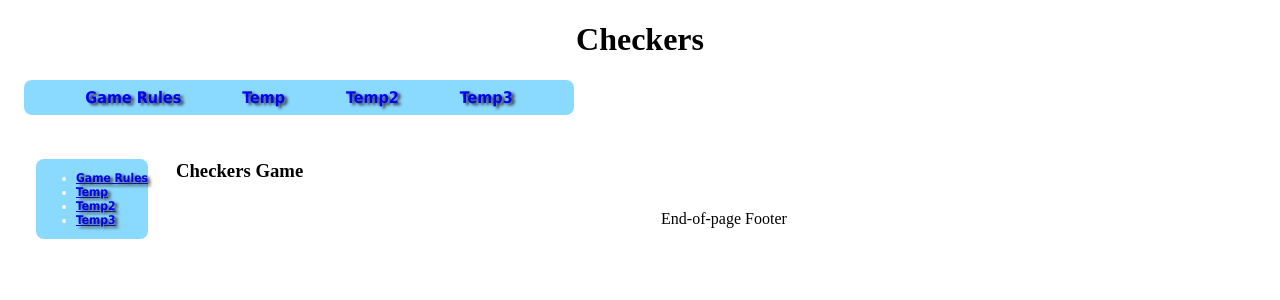
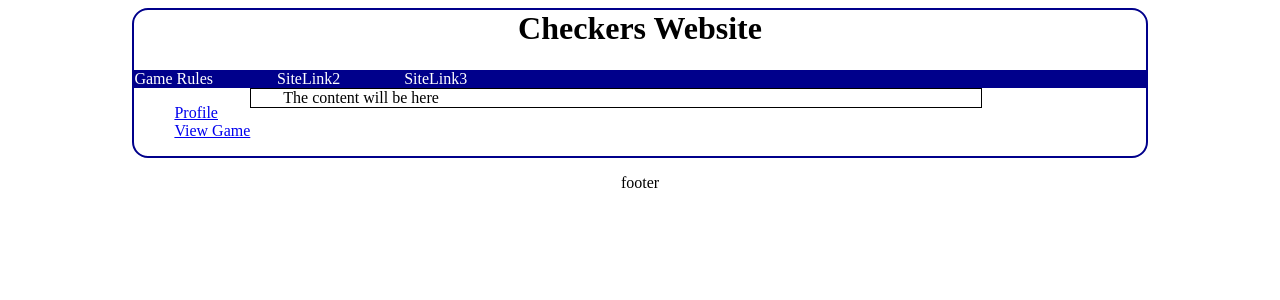
Before and after one commit to harley1011/Checkers-Website, a PHP site: page / in a window 1280 px wide. Shown: the top 300 px of the page. Run offline with PHP 8.4, Linux system fonts and the light colour scheme.

Commit message:
Redid structure of website

```diff
--- a/CSS/mainstyle.css
+++ b/CSS/mainstyle.css
@@ -1,41 +1,54 @@
-#topmenu {
-    width: 550px;
-    height: 35px;
-    font-size: 16px;
-    margin: 1em;
-    font-family: Tahoma, Geneva, sans-serif;
-    font-weight: bold;
+div#centerpage
+{
+    margin-left:auto; margin-right:auto;
+    margin-top: auto; margin-bottom: auto;
+    width: 80%;
+    height: 60%;
+    border: 2px solid darkblue;
+    border-radius: 16px;
+    overflow: hidden;
+}
+header.banner > section.logo
+{
+    font-size: xx-large; font-weight: bold;
+    height: 60px; padding-top 30px;
     text-align: center;
-    text-shadow: 3px 2px 3px #333333;
-    background-color: #8AD9FF;
-        border-radius: 8px;
 }
-#topmenu ul {
-    height: auto;
-    padding: 8px 0px;
-    margin: 0px;
+header.banner nav
+{
+    background-color: darkblue;
+    margin-left:  auto; margin-right: auto;
+    white-space: nowrap;
 }
-#topmenu li {
-display: inline;
-padding: 20px;
+header.banner > nav a:link
+{
+    text-decoration: none;
+    color: white;
+    margin-right: 60px;
 }
-#topmenu a {
-    text-decoration: none;
-    color: #00F;
-    padding: 8px 8px 8px 8px;
+header.banner > nav a:hover
+{
+    text-decoration: : underline;
 }
-#topmenu a:hover {
-    color: #F90;
-    background-color: #FFF;
+section#main
+{
+    overflow: hidden;
+    background-color: : #def;
 }
-#leftnav {
-	background-color: #8AD9FF;
-    border-radius: 8px;
+section#main > nav
+{
 
     float: left;
-    font-size: 12px;
-    margin: 1em;
-    font-family: Tahoma, Geneva, sans-serif;
-    font-weight: bold;
-    text-shadow: 3px 2px 3px #333333;
+    top-margin: 2em
 }
+section#main > nav > ul
+{
+    list-style-type: none;
+}
+section#main > article
+{
+    width: 69%; float: left;
+    background-color: white;
+    padding-left: 2em;
+    border: 1px solid black;
+}
--- a/index.html
+++ b/index.html
@@ -1,62 +1,28 @@
 <!DOCTYPE html>
 <html>
-<header>
-<link rel="stylesheet" type="text/css" href="CSS/mainstyle.css">
-<title>Checkers</title>
-<h1 style="text-align: center"> Checkers</h1>
-<div id ="topmenu">
-    <ul>
-        <li><a href="rules.html">Game Rules</a></li>
-        <li><a href="rules.html">Temp</a></li>
-        <li><a href="rules.html">Temp2</a></li>
-        <li><a href="rules.html">Temp3</a></li>
-    </ul>
+<head>
+<link rel="stylesheet" type="text/css" href="css/mainstyle.css"
+</head>
+<body id="top">
+    <div id="centerpage">
+        <header class="banner">
+            <section class="logo"> Checkers Website</section>
+            <nav><a href="#">Game Rules</a>
+                <a href="#">SiteLink2</a>
+                <a href="#">SiteLink3</a>
+            </nav>
+        </header>
+        <section id="main">
+            <nav><ul>
+                <li><a href="#">Profile</a></li>
+                <li><a href="#">View Game</a></li>
+            </ul>
+        </nav>
+        <article>The content will be here</article>
+    </section>
 </div>
-</header>
-<body>
-<div style="background-color:lightblue">
-<section>
-    <nav style="float: left; padding: 1em; color:white">
-    <div id="leftnav">
-        <ul>
-            <li><a href="rules.html">Game Rules</a></li>
-            <li><a href="rules.html">Temp</a></li>
-            <li><a href="rules.html">Temp2</a></li>
-            <li><a href="rules.html">Temp3</a></li>
-        </ul>
-    </div>
-</nav>
-</section>
-<section style=" padding: 10px; background-color: white">
-<h3>Checkers Game</h3>
-</section>
-</div>
+<footer>
+    <p style="text-align: center">footer</p>
+</footer>
 </body>
-<footer style="border: thing solid black; text-align: center">End-of-page Footer
-</footer>
 </html>
-
-
-
-<!--<
-<div id ="topmenu" style="width:1000px; margin:0 auto;">
-<ul>
-li><a href="rules.html">Game Rules</a></li>
-<li><a href="rules.html">Temp</a></li>
-<li><a href="rules.html">Temp2</a></li>
-<li><a href="rules.html">Temp3</a></li>
-</ul>
-</div>
-</head>
-<body background="pictures/background.jpg" >
-<div id="center">
-<ul>
-<li><a href="rules.html">Game Rules</a></li>
-<li><a href="rules.html">Temp</a></li>
-<li><a href="rules.html">Temp2</a></li>
-<li><a href="rules.html">Temp3</a></li>
-</ul>
-<p>Checkers website</p>
-</div>
-</body>
-</html> -->
```
